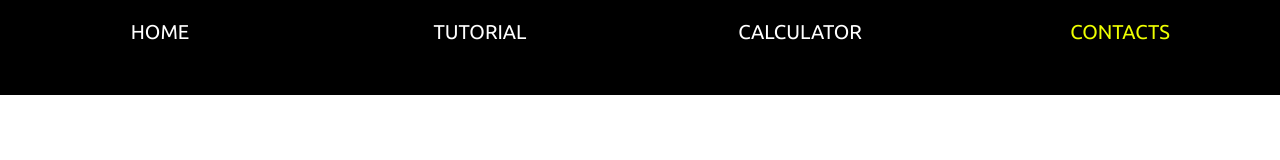
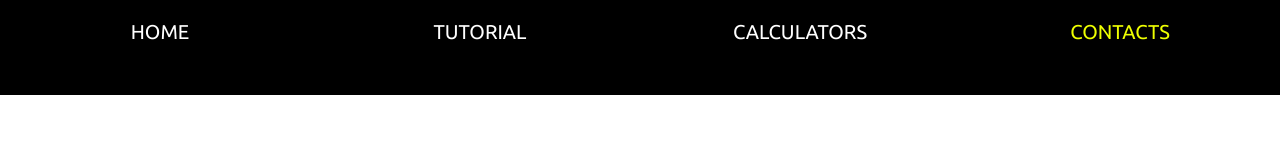
Before and after one commit to fabiolorenzi/acoustic-calculator, a React (Create React App) app: page /contacts in a window 1280 px wide. Shown: the top 160 px of the page. Built offline with nearby package versions, Linux system fonts and the light colour scheme.

Commit message:
created Contact component and modified Header and HiddenMenu components

```diff
--- a/src/App.js
+++ b/src/App.js
@@ -3,6 +3,7 @@ import { Switch, Route } from "react-router-dom";
 
 import Header from "./components/Header.jsx";
 import Home from "./components/Home.jsx";
+import Contacts from "./components/Contacts.jsx";
 import Footer from "./components/Footer.jsx";
 
 function App() {
@@ -11,6 +12,7 @@ function App() {
             <Header />
             <Switch>
                 <Route exact path="/" component={Home} />
+                <Route path="/contacts" component={Contacts} />
             </Switch>
             <Footer />
         </div>
--- /dev/null
+++ b/src/components/Contacts.jsx
@@ -0,0 +1,10 @@
+import React from "react";
+import "./Contacts.style.css";
+
+function Contacts() {
+    return(
+        <div className="contacts"></div>
+    );
+};
+
+export default Contacts;
--- a/src/components/Header.jsx
+++ b/src/components/Header.jsx
@@ -17,7 +17,7 @@ function Header() {
             <div className="bigMenu">
                 <NavLink to="/" exact className="menu1" activeClassName="activeMenu1">HOME</NavLink>
                 <NavLink to="/tutorial" className="menu1" activeClassName="activeMenu1">TUTORIAL</NavLink>
-                <NavLink to="/calculator" className="menu1" activeClassName="activeMenu1">CALCULATOR</NavLink>
+                <NavLink to="/calculators" className="menu1" activeClassName="activeMenu1">CALCULATORS</NavLink>
                 <NavLink to="/contacts" className="menu1" activeClassName="activeMenu1">CONTACTS</NavLink>
             </div>
             <button onClick={openHiddenMenu} className="burgerButton" id={open ? "burgerOpen" : "burgerClosed"}>
--- a/src/components/HiddenMenu.jsx
+++ b/src/components/HiddenMenu.jsx
@@ -7,7 +7,7 @@ function HiddenMenu({open}) {
         <div className="hiddenMenu" id={open ? "hiddenMenuOpen" : "hiddenMenuClosed"}>
             <NavLink to="/" exact className="menu2" activeClassName="activeMenu2">HOME</NavLink>
             <NavLink to="/tutorial" className="menu2" activeClassName="activeMenu2">TUTORIAL</NavLink>
-            <NavLink to="/calculator" className="menu2" activeClassName="activeMenu2">CALCULATOR</NavLink>
+            <NavLink to="/calculators" className="menu2" activeClassName="activeMenu2">CALCULATORS</NavLink>
             <NavLink to="/contacts" className="menu2" activeClassName="activeMenu2">CONTACTS</NavLink>
         </div>
     );
```
Also changed, not shown: src/components/Contacts.style.css (added).
